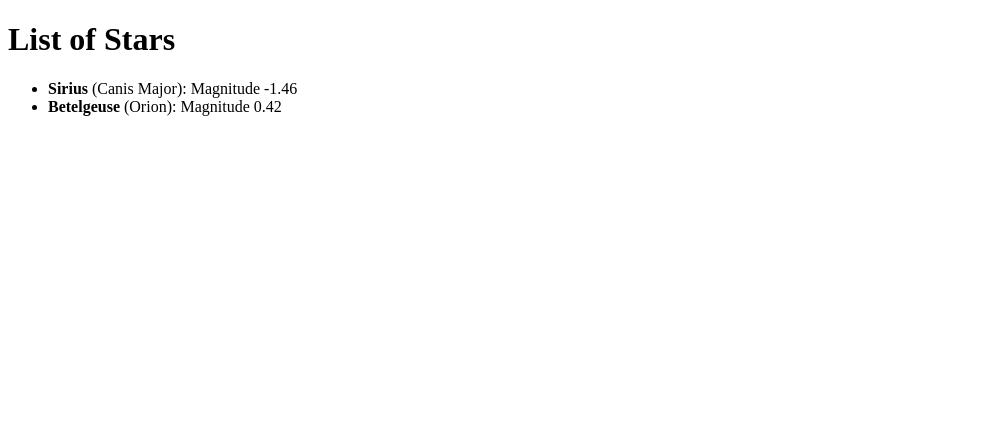
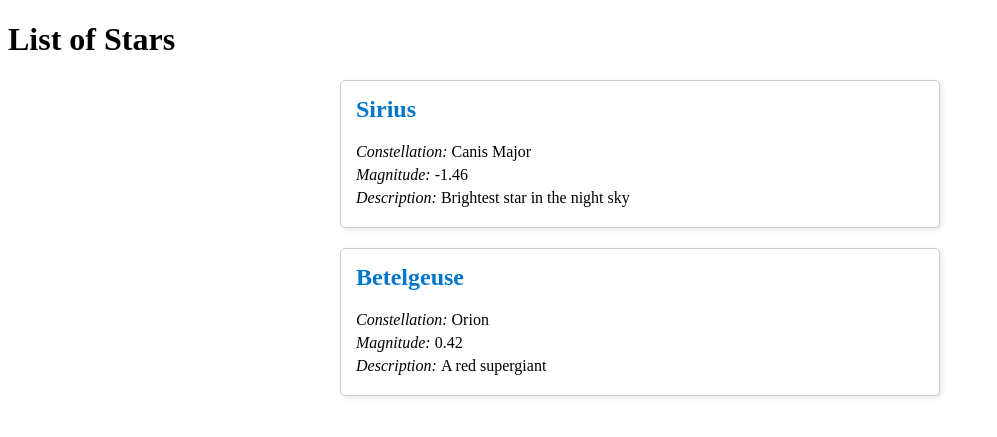
Before and after one commit to ChristianB38/workshop, a Django app: page / in a window 1280 px wide. Shown: the top 437 px of the page, without its empty margins (0-997 px from the left). Run offline with Django 4.2, Linux system fonts and the light colour scheme; data comes from the database, SQL or seed files in the repository; both versions use the stored data as it was after the commit.

Commit message:
Task 2 - HTML, CSS and basic templates

```diff
--- a/cosmicweb_workshop/stars/admin.py
+++ b/cosmicweb_workshop/stars/admin.py
@@ -1,6 +1,10 @@
 from django.contrib import admin
-from .models import Star
+from .models import Star, Telescope
 
 @admin.register(Star)
 class StarAdmin(admin.ModelAdmin):
     list_display = ('name', 'constellation', 'magnitude')
+
+@admin.register(Telescope)
+class TelescopeAdmin(admin.ModelAdmin):
+    list_display = ('name', 'type', 'location')
--- a/cosmicweb_workshop/stars/models.py
+++ b/cosmicweb_workshop/stars/models.py
@@ -8,3 +8,12 @@ class Star(models.Model):
 
     def __str__(self):
         return self.name
+
+class Telescope(models.Model):
+    name = models.CharField(max_length=200)
+    type = models.CharField(max_length=100)
+    location = models.CharField(max_length=200)
+    description = models.TextField()
+
+    def __str__(self):
+        return self.name
--- /dev/null
+++ b/cosmicweb_workshop/stars/static/stars/styles.css
@@ -0,0 +1,30 @@
+.list-view {
+    display: flex;
+    flex-direction: column;
+    gap: 20px;
+    max-width: 600px;
+    margin: 0 auto;
+}
+
+.list-item {
+    border: 1px solid #ccc;
+    border-radius: 5px;
+    padding: 15px;
+    background-color: #fff;
+    box-shadow: 2px 2px 5px rgba(0,0,0,0.1);
+    transition: transform 0.2s, box-shadow 0.2s;
+}
+
+.list-item h2 {
+    margin-top: 0;
+    color: #0077cc;
+}
+
+.list-item p {
+    margin: 5px 0;
+}
+
+.star-item:hover {
+    transform: scale(1.02);
+    box-shadow: 4px 4px 10px rgba(0,0,0,0.2);
+}
--- a/cosmicweb_workshop/stars/templates/stars/star_list.html
+++ b/cosmicweb_workshop/stars/templates/stars/star_list.html
@@ -1,17 +1,23 @@
+{% load static %}
+
 <!DOCTYPE html>
 <html lang="en">
     <head>
         <title>Cosmic web workshop</title>
         <meta charset="UTF-8" />
+        <link rel="stylesheet" href="{% static 'stars/styles.css' %}">
     </head>
     <body>
         <h1>List of Stars</h1>
-        <ul>
+        <div class="list-view">
             {% for star in stars %}
-            <li>
-                <strong>{{ star.name }}</strong> ({{ star.constellation}}): Magnitude {{ star.magnitude }}
-            </li>
+            <div class="list-item">
+                <h2>{{ star.name }}</h2>
+                <p><em>Constellation: </em> {{ star.constellation }}</p>
+                <p><em>Magnitude: </em> {{ star.magnitude }}</p>
+                <p><em>Description: </em> {{ star.description }}</p>
+            </div>
             {% endfor %}
-        </ul>
+        </div>
     </body>
 </html>
```
Also changed, not shown: cosmicweb_workshop/db.sqlite3, cosmicweb_workshop/stars/migrations/0002_telescope.py (added).
